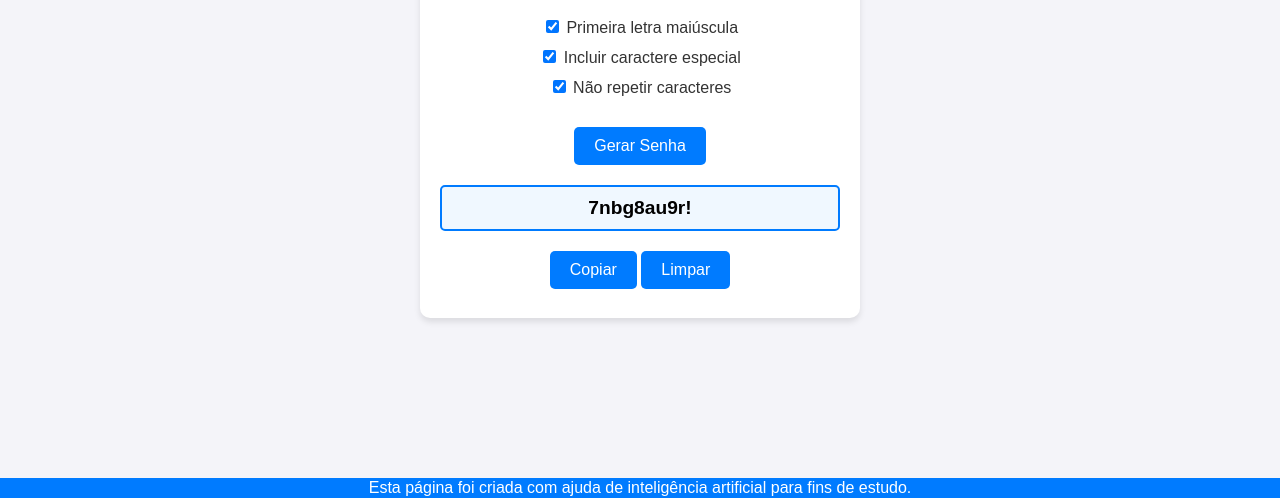
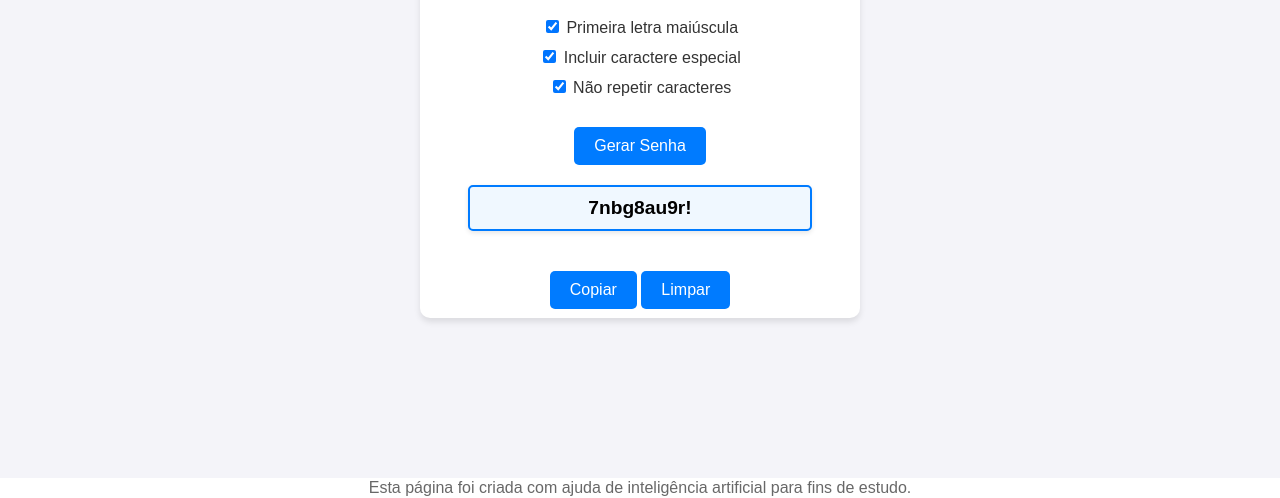
Before and after one commit to ErnaneMoraes/Password-generator, a plain HTML site: page index.html in a window 1280 px wide. Both pictures are taken after a click on the button "Gerar Senha". Shown: the part 302-800 px from the top of the page. Drawn offline with Linux system fonts and the light colour scheme.

Commit message:
Password output editavel

```diff
--- a/index.html
+++ b/index.html
@@ -22,7 +22,7 @@
 
         <button onclick="generatePassword()">Gerar Senha</button>
 
-        <div class="output" id="passwordOutput" style="display: none;"></div>
+        <input type="text" id="passwordOutput" class="output" style="display: none;">
         <div class="actions">
             <button id="copyButton" style="display: none;" onclick="copyPassword()">Copiar</button>
             <button id="clearButton" style="display: none;" onclick="clearPassword()">Limpar</button>
--- a/script.js
+++ b/script.js
@@ -42,14 +42,16 @@ function generatePassword() {
         password = password.charAt(0).toUpperCase() + password.slice(1).toLowerCase(); // Apenas a primeira letra maiúscula
     }
 
-    document.getElementById('passwordOutput').textContent = password;
-    document.getElementById('passwordOutput').style.display = 'block';
+    const passwordOutput = document.getElementById('passwordOutput');
+    passwordOutput.value = password; // Define o valor no campo de entrada
+    passwordOutput.style.display = 'block';
     document.getElementById('copyButton').style.display = 'inline-block';
     document.getElementById('clearButton').style.display = 'inline-block';
 }
 
 function copyPassword() {
-    const password = document.getElementById('passwordOutput').textContent;
+    const passwordOutput = document.getElementById('passwordOutput');
+    const password = passwordOutput.value; // Pega o valor do campo de entrada
     if (!password) return;
 
     navigator.clipboard.writeText(password)
@@ -58,8 +60,9 @@ function copyPassword() {
 }
 
 function clearPassword() {
-    document.getElementById('passwordOutput').textContent = '';
-    document.getElementById('passwordOutput').style.display = 'none';
+    const passwordOutput = document.getElementById('passwordOutput');
+    passwordOutput.value = ''; // Limpa o valor do campo de entrada
+    passwordOutput.style.display = 'none';
     document.getElementById('copyButton').style.display = 'none';
     document.getElementById('clearButton').style.display = 'none';
 }
--- a/style.css
+++ b/style.css
@@ -82,7 +82,7 @@ button:hover {
 }
 
 .footer {
-    background-color: #007BFF;
+    background-color: #fff;
     position: absolute;
     bottom: 0;
     width: 100%;
@@ -90,5 +90,17 @@ button:hover {
     justify-content: center;
     align-items: center;
     height: 20px; /* ajuste a altura conforme necessário */
-    color: white; /* cor do texto */
+    color: rgb(104, 104, 104); /* cor do texto */
 }
+
+.output {
+    display: none;
+    margin: 20px auto; /* Centraliza horizontalmente */
+    text-align: center;
+    padding: 10px;
+    font-size: 16px;
+    width: 80%; /* Ajuste a largura conforme necessário */
+    border: 1px solid #ccc;
+    border-radius: 5px;
+    box-shadow: 0 2px 5px rgba(0, 0, 0, 0.1);
+}
```
